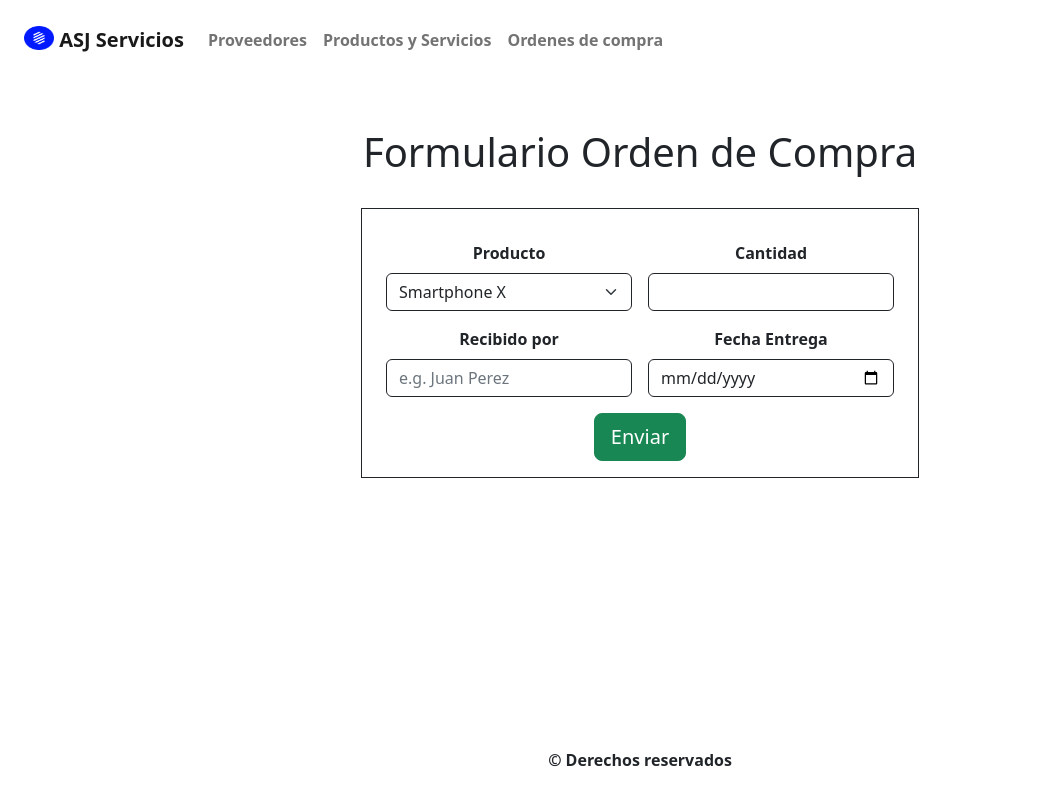
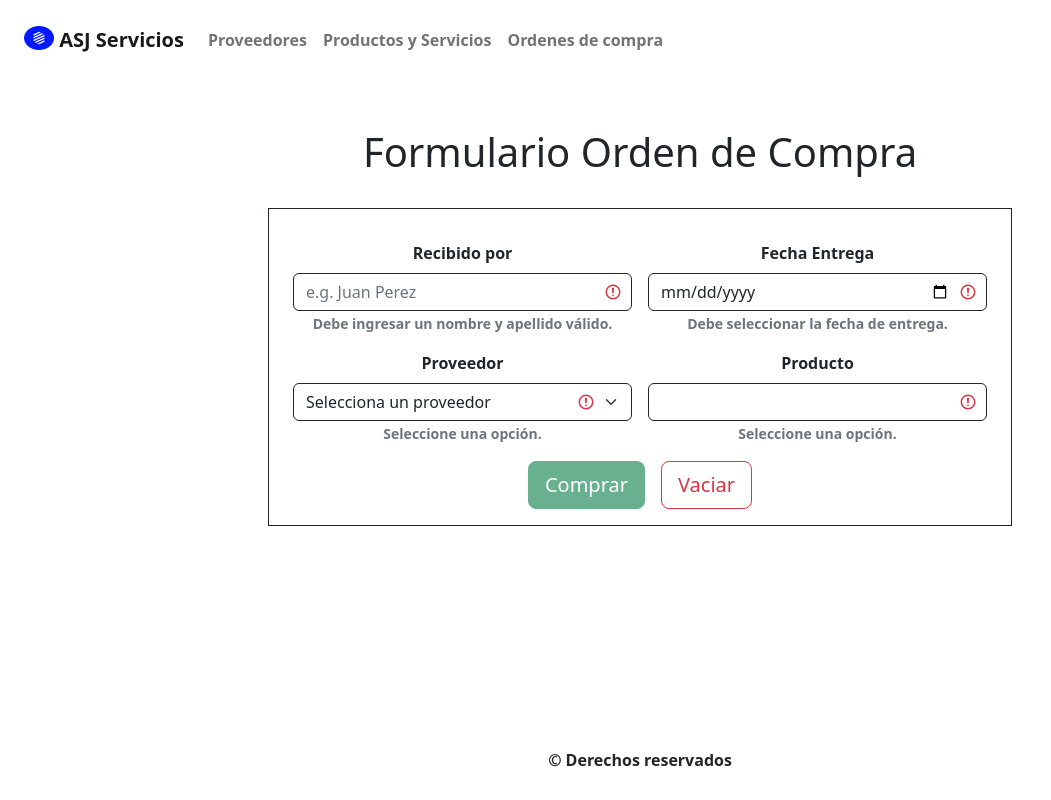
Before and after one commit to SimonS89/IntegradorAsj, an Angular app in the folder SUELDO-INTEGRADOR-ANGULAR/my-app/: page /ordenes-compra/form-ordenes-compra in a window 1280 px wide. Shown: the whole page, without its empty margins (0-1051 px from the left). Built offline with nearby package versions, Linux system fonts and the light colour scheme.

Commit message:
last update

```diff
--- a/SUELDO-INTEGRADOR-ANGULAR/my-app/src/app/app-routing.module.ts
+++ b/SUELDO-INTEGRADOR-ANGULAR/my-app/src/app/app-routing.module.ts
@@ -59,7 +59,7 @@ const routes: Routes = [
       {
         path: 'form-ordenes-compra',
         component: FormOrdenCompraComponent,
-        title: 'Form Ordenes Compra',
+        title: 'Registrar Orden Compra',
       },
     ],
   },
--- a/SUELDO-INTEGRADOR-ANGULAR/my-app/src/app/components/orden-compra/form-orden-compra/form-orden-compra.component.html
+++ b/SUELDO-INTEGRADOR-ANGULAR/my-app/src/app/components/orden-compra/form-orden-compra/form-orden-compra.component.html
@@ -1,58 +1,114 @@
 <div class="row">
   <h1 class="my-5">Formulario Orden de Compra</h1>
 </div>
-  <form class="row g-3 p-3 col-6 offset-3 border border-dark" id="myForm">
+<form
+  #ordenCompraForm="ngForm"
+  class="row g-3 p-3 col-md-8 col-sm-12 offset-md-2 offset-sm-0 border border-dark mb-5"
+  (ngSubmit)="onSubmit(ordenCompraForm)"
+>
   <div class="col-md-6">
-      <label for="inputProducto" class="form-label">Producto</label>
-      <select
-        required
-        id="inputProducto"
-        class="form-select border border-dark"
-        name="producto"
-      >
-        <option selected>Smartphone X</option>
-        <option>Pack de Galletas</option>
-        <option>Camisa Elegante</option>
-        <option>Kit de Primeros Auxilios</option>
-        <option>Curso de Programación</option>
-      </select>
-    </div>
-    <div class="col-md-6">
-      <label for="inputQuantity" class="form-label">Cantidad</label>
-      <input
-        required
-        type="number"
-        class="form-control border border-dark"
-        id="inputQuantity"
-        name="cantidad"
-        min="1"
-      />
-    </div>
-    <div class="col-6">
-      <label for="inputDescription" class="form-label"
+    <label for="inputInformacionRecepcion" class="form-label"
       >Recibido por</label
     >
     <input
-        required
       type="text"
       class="form-control border border-dark"
-        id="inputDescription"
+      id="inputInformacionRecepcion"
+      name="informacionRecepcion"
+      [(ngModel)]="ordenCompra.informacionRecepcion"
+      #informacionRecepcion="ngModel"
+      required
+      pattern="^[A-Za-zÁ-ú\s]{3,}(?:\s[A-Za-zÁ-ú\s]{3,})+$"
+      [ngClass]="informacionRecepcion.errors ? 'is-invalid' : 'is-valid'"
       placeholder="e.g. Juan Perez"
-        name="informacionRecepcion"
     />
+    <div
+      class="col-auto"
+      *ngIf="informacionRecepcion.errors?.['pattern'] || informacionRecepcion.errors"
+    >
+      <span class="form-text">
+        Debe ingresar un nombre y apellido válido.
+      </span>
+    </div>
   </div>
   <div class="col-md-6">
     <label for="inputDate" class="form-label">Fecha Entrega</label>
     <input
-        min="2023-12-11"
+      [min]="minFechaEntrega()"
       required
       type="date"
       class="form-control border border-dark"
       id="inputDate"
       name="fechaEntrega"
+      [(ngModel)]="ordenCompra.fechaEntrega"
+      #fechaEntrega="ngModel"
+      [ngClass]="fechaEntrega.errors ? 'is-invalid' : 'is-valid'"
     />
+    <div class="col-auto" *ngIf="fechaEntrega.errors">
+      <span class="form-text"> Debe seleccionar la fecha de entrega. </span>
+    </div>
+  </div>
+  <div class="col-6">
+    <label for="inputProveedor" class="form-label">Proveedor</label>
+    <select
+      required
+      id="inputProveedor"
+      class="form-select border border-dark"
+      name="proveedorSeleccionado"
+      [(ngModel)]="proveedorSeleccionado"
+      #proveedor="ngModel"
+      [ngClass]="proveedor.errors ? 'is-invalid' : 'is-valid'"
+      (change)="listarProductos(proveedorSeleccionado)"
+    >
+      <option value="" disabled selected>Selecciona un proveedor</option>
+      <option *ngFor="let p of proveedores" [value]="p.razonSocial">
+        {{ p.razonSocial }}
+      </option>
+    </select>
+    <div class="col-auto" *ngIf="proveedor.errors">
+      <span class="form-text"> Seleccione una opción. </span>
+    </div>
+  </div>
+  <div class="col-6">
+    <label for="inputProductoSeleccionado" class="form-label">Producto</label>
+    <select
+      required
+      id="inputProductoSeleccionado"
+      class="form-control border border-dark"
+      name="productoSeleccionado"
+      [(ngModel)]="productoSeleccionado"
+      #producto="ngModel"
+      [ngClass]="producto.errors ? 'is-invalid' : 'is-valid'"
+    >
+      <ng-container *ngIf="productos && productos.length > 0; else noProductos">
+        <option value="" disabled selected>Selecciona un producto</option>
+        <option *ngFor="let p of productos" [value]="p">
+          {{ p.nombre }}
+        </option>
+      </ng-container>
+      <ng-template #noProductos>
+        <option disabled selected>
+          No hay productos disponibles para este proveedor
+        </option>
+      </ng-template>
+    </select>
+    <div class="col-auto" *ngIf="producto.errors">
+      <span class="form-text"> Seleccione una opción. </span>
+    </div>
   </div>
   <div class="col-12">
-      <button type="submit" class="btn btn-success btn-lg">Enviar</button>
+    <button
+      type="submit"
+      class="btn btn-success btn-lg me-3"
+      [disabled]="!ordenCompraForm.valid"
+    >
+      Comprar
+    </button>
+    <button
+      class="btn btn-outline-danger btn-lg"
+      (click)="ordenCompraForm.reset()"
+    >
+      Vaciar
+    </button>
   </div>
 </form>
--- a/SUELDO-INTEGRADOR-ANGULAR/my-app/src/app/components/orden-compra/form-orden-compra/form-orden-compra.component.ts
+++ b/SUELDO-INTEGRADOR-ANGULAR/my-app/src/app/components/orden-compra/form-orden-compra/form-orden-compra.component.ts
@@ -1,10 +1,55 @@
-import { Component } from '@angular/core';
+import { Component, OnInit } from '@angular/core';
+import { Router } from '@angular/router';
+import { NgForm } from '@angular/forms';
+import { ProductoService } from 'src/app/services/producto.service';
+import { ProveedorService } from 'src/app/services/proveedor.service';
+import { OrdenCompraService } from 'src/app/services/orden-compra.service';
+import { OrdenCompra } from 'src/app/models/OrdenCompra';
+import { Producto } from 'src/app/models/Producto';
+import { Proveedor } from 'src/app/models/Proveedor';
 
 @Component({
   selector: 'app-form-orden-compra',
   templateUrl: './form-orden-compra.component.html',
-  styleUrls: ['./form-orden-compra.component.css']
+  styleUrls: ['./form-orden-compra.component.css'],
 })
-export class FormOrdenCompraComponent {
+export class FormOrdenCompraComponent implements OnInit {
+  ordenCompra: OrdenCompra = {
+    id: '',
+    total: 0.0,
+    informacionRecepcion: '',
+    fechaEmision: this.ordenCompraService.fechaFormateada(new Date()),
+    fechaEntrega: '',
+    productos: [],
+    isActive: true,
+  };
 
+  proveedores: Proveedor[] = [];
+  productos: Producto[] = [];
+  proveedorSeleccionado: string = '';
+  productoSeleccionado: string = '';
+
+  constructor(
+    public productoService: ProductoService,
+    private router: Router,
+    private proveedorService: ProveedorService,
+    private ordenCompraService: OrdenCompraService
+  ) {}
+
+  ngOnInit(): void {
+    this.proveedores = this.proveedorService.findAll();
+  }
+
+  onSubmit(form: NgForm) {}
+
+  minFechaEntrega() {
+    const currentDate = new Date();
+    currentDate.setDate(currentDate.getDate() + 5);
+    return currentDate.toISOString().split('T')[0];
+  }
+
+  listarProductos(razonSocial: string) {
+    this.productos = this.productoService.getProductosByProveedor(razonSocial);
+    console.log(this.productos);
+  }
 }
--- a/SUELDO-INTEGRADOR-ANGULAR/my-app/src/app/services/orden-compra.service.ts
+++ b/SUELDO-INTEGRADOR-ANGULAR/my-app/src/app/services/orden-compra.service.ts
@@ -41,4 +41,14 @@ export class OrdenCompraService {
     }
     return this.ordenes;
   }
+
+  idGenerator() {
+    const timestampPart = new Date().getTime().toString().slice(-3);
+    const randomPart = Math.random().toString(36).substring(2, 4).toUpperCase();
+    return `OC-A${timestampPart}${randomPart}`;
+  }
+
+  fechaFormateada(fecha: Date): string {
+    return fecha.toISOString().split('T')[0];
+  }
 }
--- a/SUELDO-INTEGRADOR-ANGULAR/my-app/src/app/services/producto.service.ts
+++ b/SUELDO-INTEGRADOR-ANGULAR/my-app/src/app/services/producto.service.ts
@@ -62,4 +62,10 @@ export class ProductoService {
     const randomPart = Math.random().toString(36).substring(2, 4).toUpperCase();
     return `SKU-A${timestampPart}${randomPart}`;
   }
+
+  getProductosByProveedor(razonSocial: string): Producto[] {
+    return this.productos.filter(
+      (producto) => producto.proveedor === razonSocial
+    );
+  }
 }
```
Also changed, not shown: SUELDO-INTEGRADOR-ANGULAR/my-app/src/app/data/data.ts (+6 -6 lines), 1 other file (tests, documents, lock files or other folders). Lines whose indentation alone changed are shown as unchanged.
